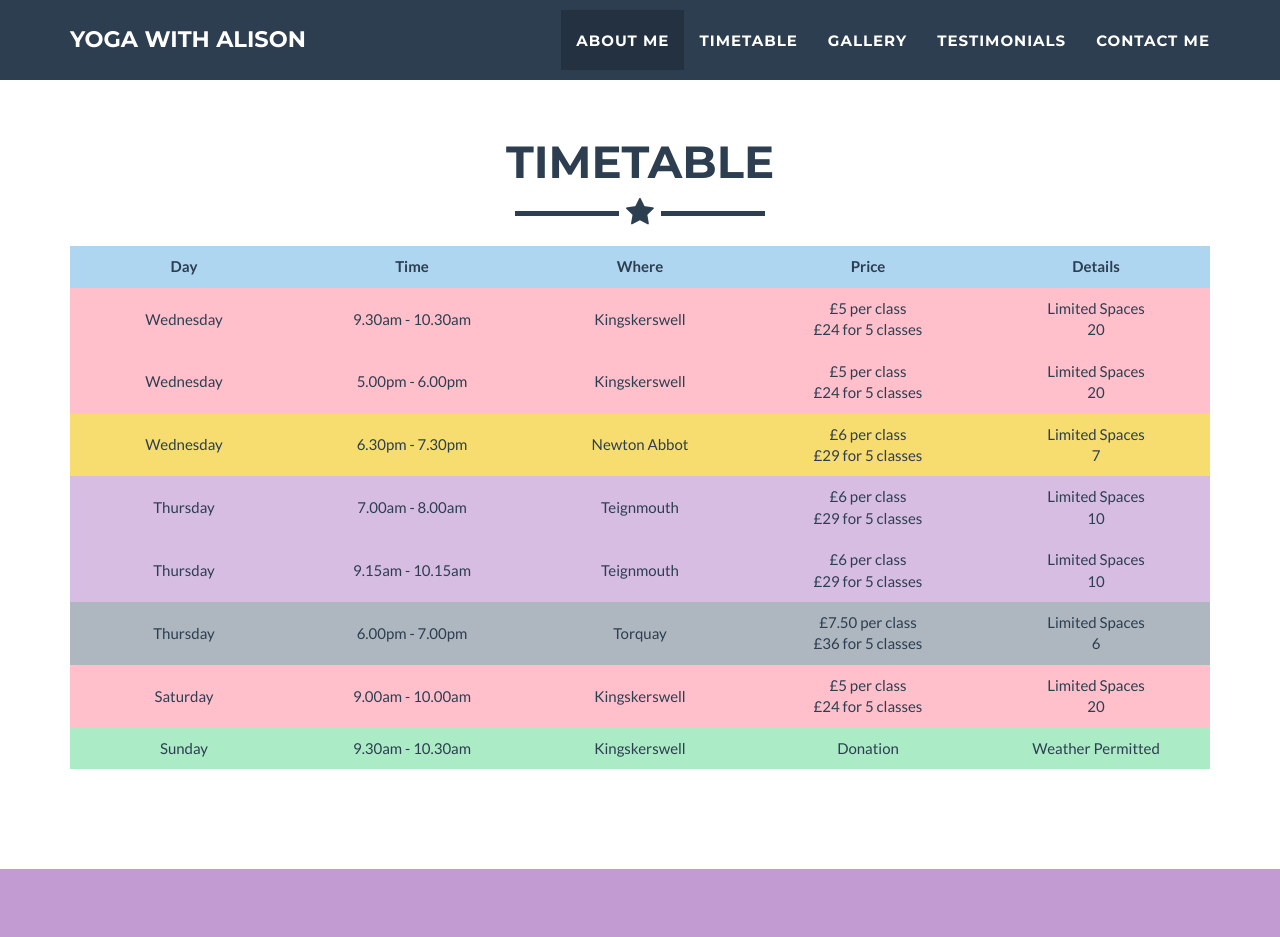
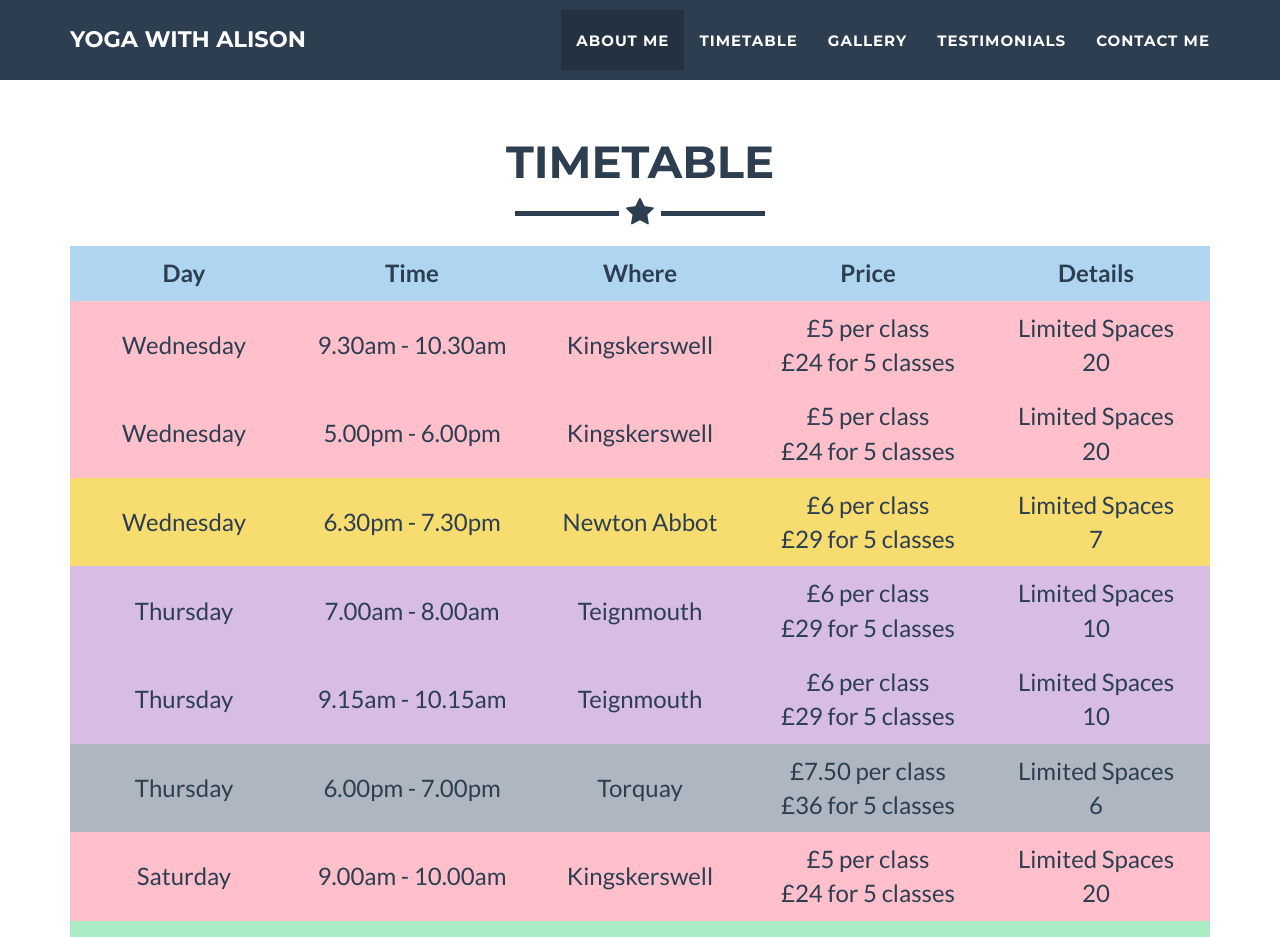
Before and after one commit to YogaWithAlison/yogawithalison.github.io, a Jekyll site: the page built from index.html, in a window 1280 px wide and 1400 px high, scrolled down 1543 px. Shown: the top 937 px of the window. Built offline with Jekyll 4.4.1, drawn with Linux system fonts in a browser that asks for light colours.

Commit message:
timetable

```diff
--- a/_includes/css/main.css
+++ b/_includes/css/main.css
@@ -37,11 +37,15 @@ h6 {
     font-weight: 700;
 }
 
+.timetable {
+  width: 90vw;
+}
 .timetable table, th, td {
   border: 1px solid black;
   border-collapse: collapse;
   padding: 10px;
   text-align: center;
+  font-size: 24px
 }
 
 .timetable tr {
```
